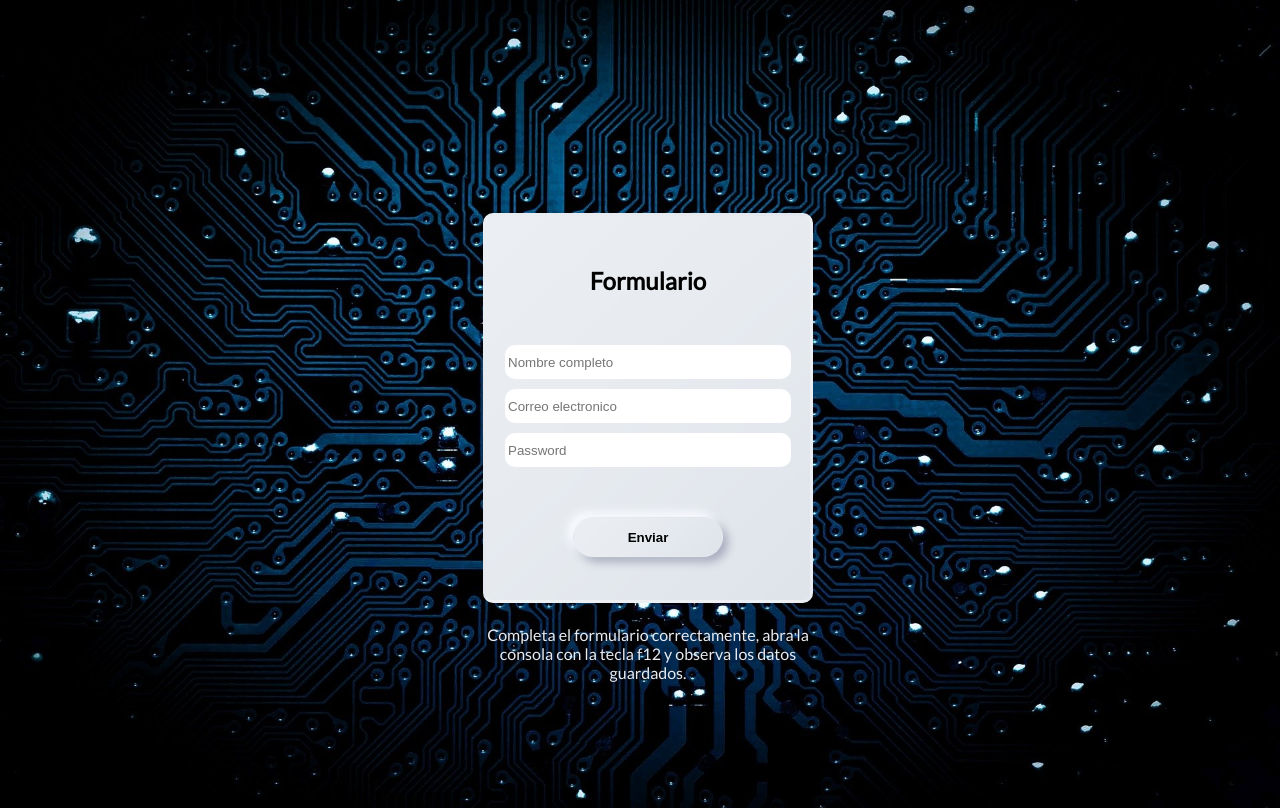
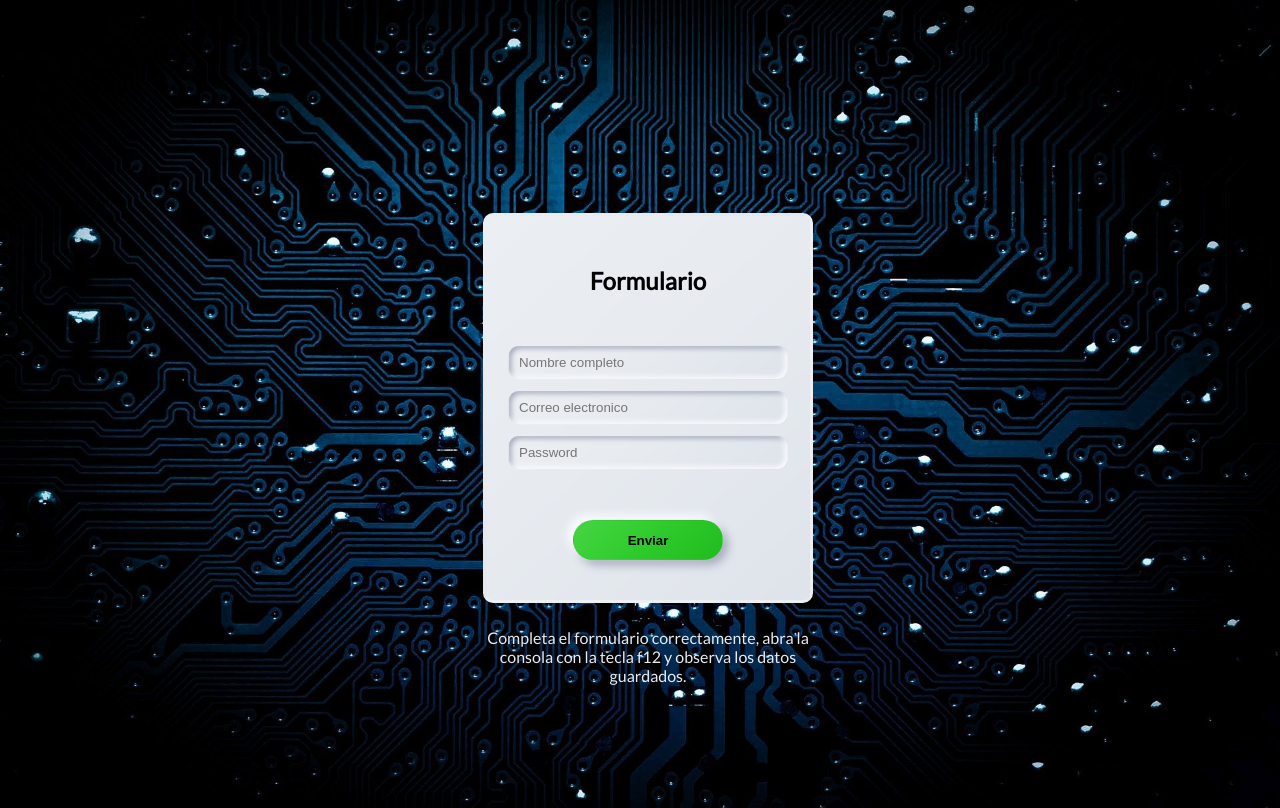
Before and after one commit to jshc27/Davafo.co, a plain HTML site: page index.html in a window 1280 px wide. In both pictures the pointer is over the button "Enviar". Drawn offline with Linux system fonts and the light colour scheme.

Commit message:
adding changes: styles in the card and buttons

```diff
--- a/style.css
+++ b/style.css
@@ -69,7 +69,6 @@ body {
     align-items: center;
     margin: 50px 50px;
 
-
 }
 
 .container-button button {
@@ -87,6 +86,11 @@ body {
 
 }
 
+button:hover {
+
+    background-color: #30CC2D;
+}
+
 .text {
 
     color: #E7EBF0;
@@ -94,3 +98,36 @@ body {
     padding-top: 2px;
 
 }
+
+input {
+
+    background: linear-gradient(317.7deg, rgba(0, 0, 0, 0.4) 0%, rgba(255, 255, 255, 0.4) 105.18%), #E7EBF0;
+    background-blend-mode: soft-light, normal;
+    border: 1px solid rgba(255, 255, 255, 0.4);
+    box-sizing: border-box;
+    box-shadow: inset -2.5px -2.5px 5px #FAFBFF, inset 2.5px 2.5px 5px #A6ABBD;
+    border-radius: 10px;
+
+}
+
+input#nameComplete, input#email, input#password {
+
+    height: 35px;
+    padding-left: 10px;
+
+}
+
+input#nameComplete:hover {
+    background-color: #9BD99A;
+    border: transparent;
+}
+
+input#email:hover {
+    background-color: #9BD99A;
+    border: transparent;
+}
+
+input#password:hover {
+    background-color: #9BD99A;
+    border: transparent;
+}
```
